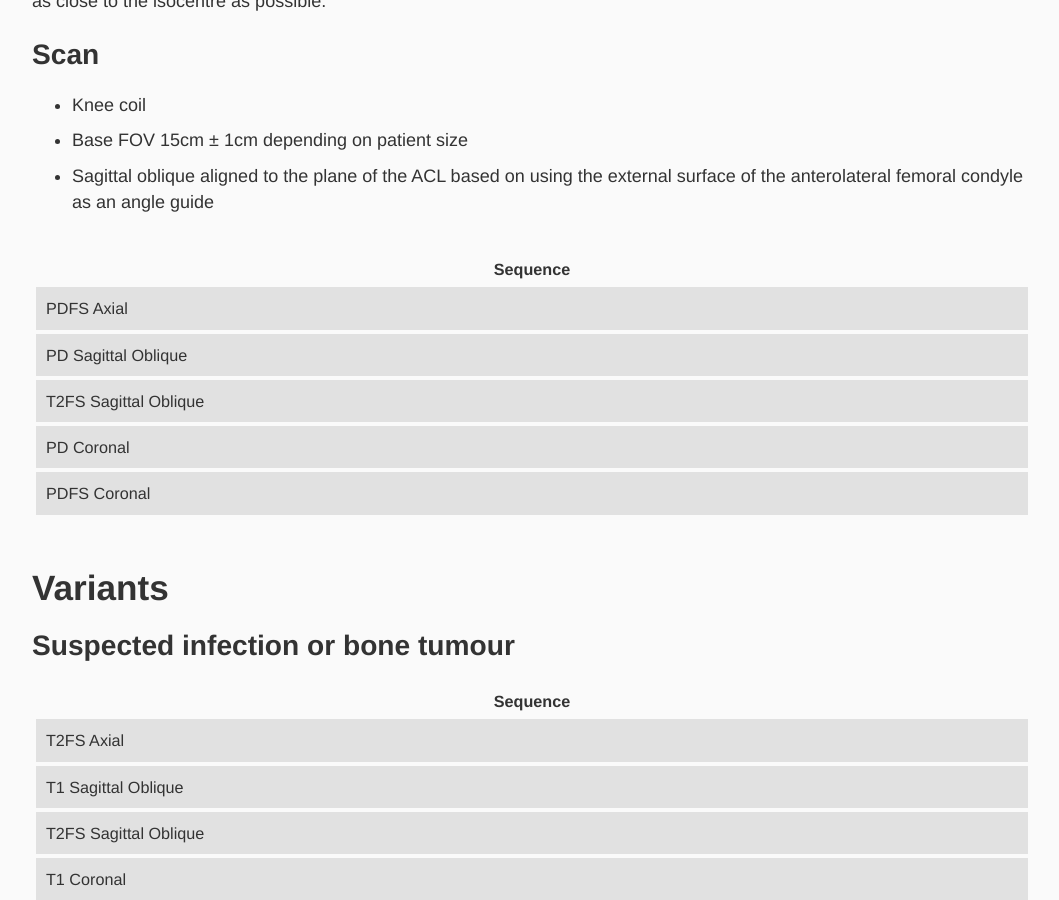
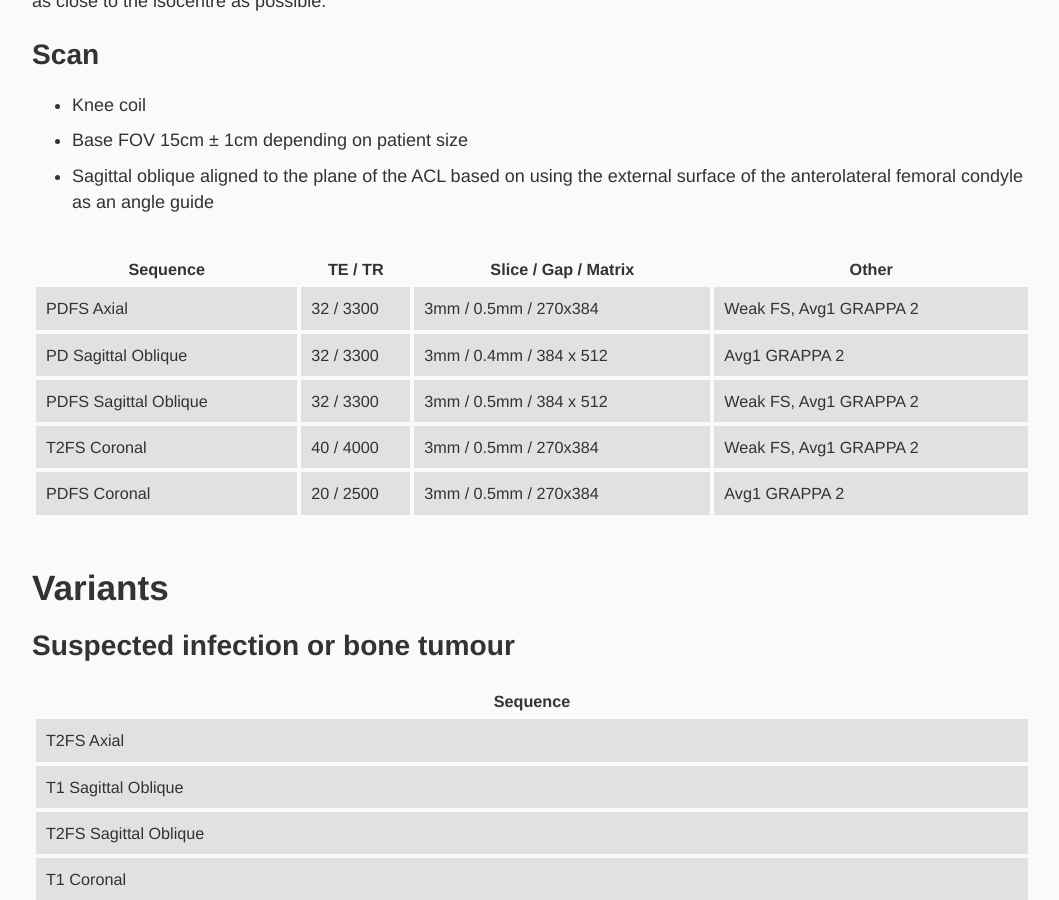
Before and after one commit to harrogatemsk/harrogatemsk.github.io, a Jekyll site: the page built from _protocols/standard-knee.md, in a window 1280 px wide and 900 px high, scrolled down 482 px. Shown: the whole window, without its empty margins (108-1167 px from the left). Built offline with Jekyll 4.4.1, drawn with Linux system fonts in a browser that asks for light colours; some web fonts are replaced.

Commit message:
Update standard-knee.md

```diff
--- a/_protocols/standard-knee.md
+++ b/_protocols/standard-knee.md
@@ -17,13 +17,13 @@ Knee either fully extended or 5 degrees flexed for comfort. The patella must poi
 - Sagittal oblique aligned to the plane of the ACL based on using the external surface of the anterolateral femoral condyle as an angle guide
 
 
-| Sequence              |
-| ---                   |
-| PDFS Axial            |
-| PD Sagittal Oblique   |
-| T2FS Sagittal Oblique   |
-| PD Coronal   |
-| PDFS Coronal   |
+| Sequence						|	TE / TR			|	Slice / Gap / Matrix		| Other |
+|---							|---				|---							|---    |
+| PDFS Axial	| 32 / 3300			| 3mm / 0.5mm / 270x384				| Weak FS, Avg1 GRAPPA 2  |
+| PD Sagittal Oblique | 32 / 3300     | 3mm / 0.4mm / 384 x 512     | Avg1 GRAPPA 2 |
+| PDFS Sagittal Oblique	| 32 / 3300			| 3mm / 0.5mm / 384 x 512				| Weak FS, Avg1 GRAPPA 2  |
+| T2FS Coronal	| 40 / 4000			| 3mm / 0.5mm / 270x384				| Weak FS, Avg1 GRAPPA 2  |
+| PDFS Coronal	| 20 / 2500			| 3mm / 0.5mm / 270x384				| Avg1 GRAPPA 2  |
 
 ## Variants
 
```
